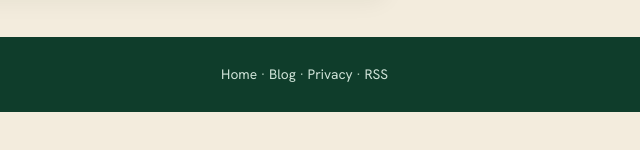
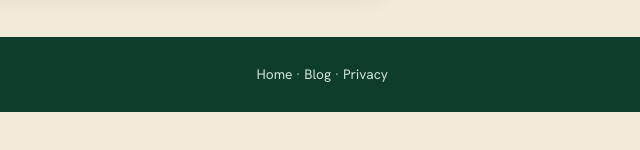
Before and after one commit to Chilliboy631/Receiptbot_Landing.html, a plain HTML site: page blog/index.html in a window 1280 px wide. Shown: the part 550-700 px from the top of the page, 640-1280 px from the left. Drawn offline with nearby package versions, Linux system fonts and the light colour scheme.

Commit message:
blog: hide RSS from footer (keep feed + head alternate link)
The visible footer 'RSS' link led to raw XML. Removed it from both pages;
the machine-readable <link rel=alternate> in <head> stays so aggregators
can still discover feed.xml.

Co-Authored-By: Claude Opus 4.8 <noreply@anthropic.com>
Claude-Session: https://claude.ai/code/session_01VCu6Zgj8eHfSD3JwWSo7DH

```diff
--- a/blog/index.html
+++ b/blog/index.html
@@ -75,7 +75,7 @@
 <footer class="site">
   <div class="wrap">
     <span>© 2026 SlipStack · Hout Bay, Cape Town</span>
-    <span><a href="/">Home</a> · <a href="/blog/">Blog</a> · <a href="/privacy.html">Privacy</a> · <a href="/blog/feed.xml">RSS</a></span>
+    <span><a href="/">Home</a> · <a href="/blog/">Blog</a> · <a href="/privacy.html">Privacy</a></span>
   </div>
 </footer>
 
```
Also changed, not shown: blog/whatsapp-receipt-automation-south-africa.html (+1 -1 lines).
